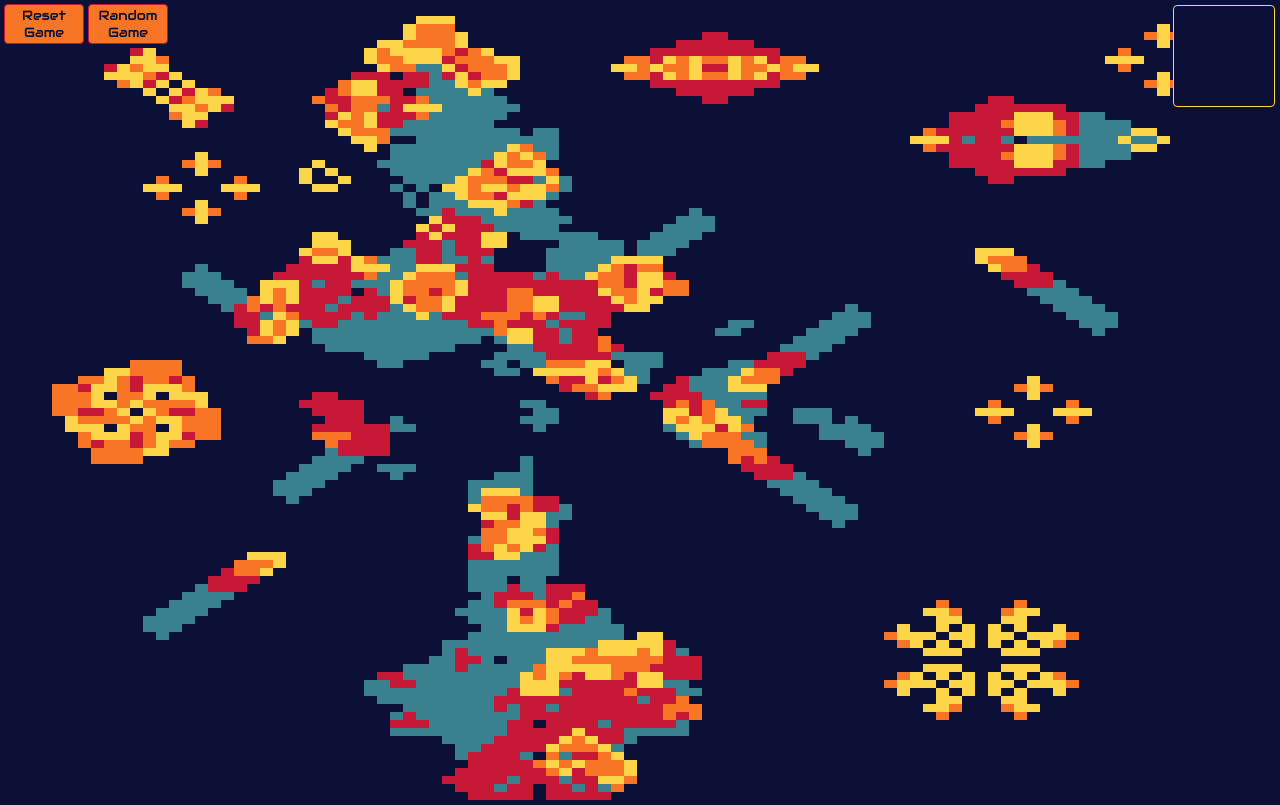
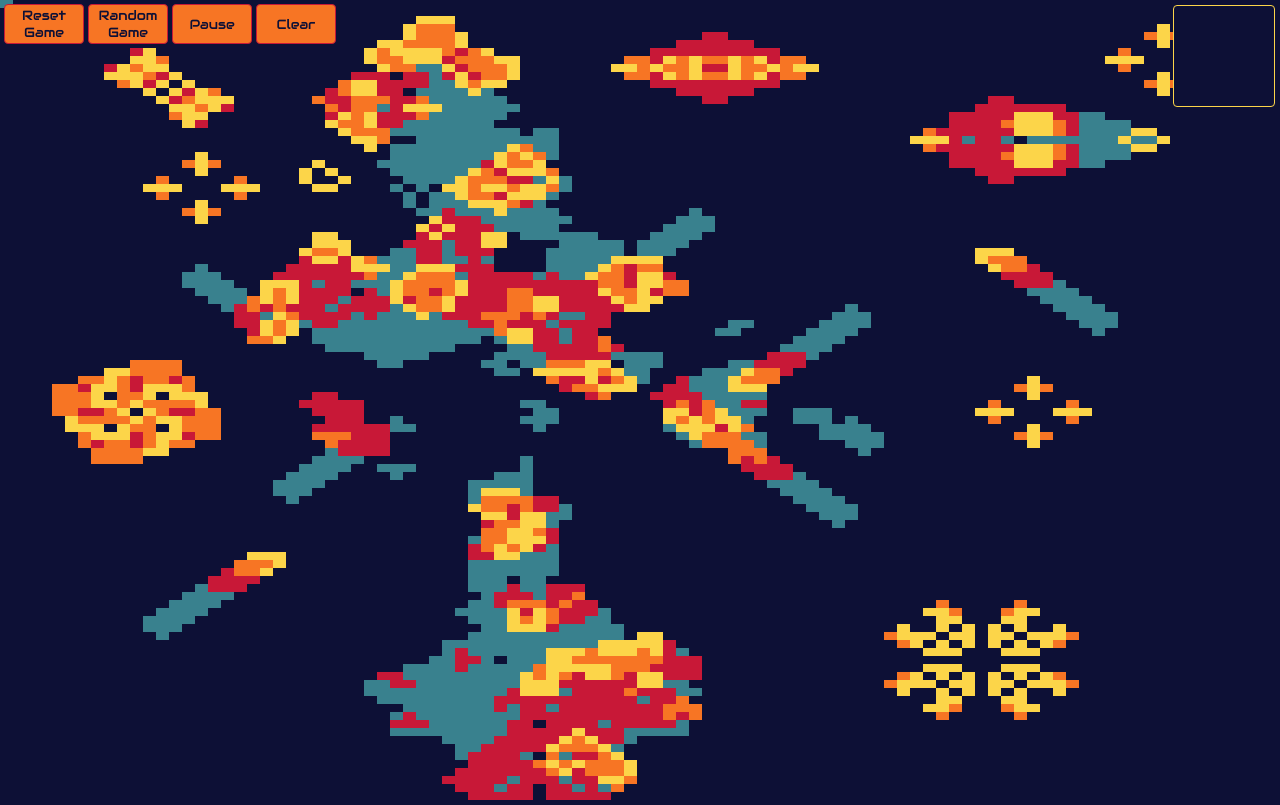
Before and after one commit to plmok61/phil-mok, a React (Create React App) app: page / in a window 1280 px wide. Built offline with nearby package versions, Linux system fonts and the light colour scheme; no server answers.

Commit message:
pause/play functionality

```diff
--- a/src/App.css
+++ b/src/App.css
@@ -3,10 +3,11 @@
   top: 4px;
   width: 80px;
   height: 40px;
-  border: 1px solid #c81837;
-  background-color: #f77524;
-  color: #0d1036;
+  border: 1px solid var(--red);
+  background-color: var(--orange);
+  color: var(--darkPurple);
   border-radius: 4px;
+  cursor: pointer;
 }
 
 .resetButton {
@@ -15,6 +16,14 @@
 
 .randomButton {
   left: 88px;
+}
+
+.pausePlayButton {
+  left: 172px;
+}
+
+.clearButton {
+  left: 256px
 }
 
 .profilePicContainer {
@@ -26,14 +35,14 @@
   border-radius: 4px;
   overflow: hidden;
   transition: all 1s;
-  border: 1px solid #fcd549;
+  border: 1px solid var(--yellow);
   display: flex;
   flex-direction: column;
   justify-content: flex-start;
   align-items: center;
   text-align: center;
   background-color: #0d1036;
-  color: #fcd549;
+  color: var(--yellow);
 }
 
 .expandContainer {
--- a/src/components/GameOfLifeGrid.js
+++ b/src/components/GameOfLifeGrid.js
@@ -2,45 +2,63 @@ import React, { useEffect, useRef, useState } from 'react';
 import GameOfLife from '../gol/game-of-life';
 import initialGrid from '../gol/initialGrid.json';
 
-const GOL = new GameOfLife({ gridSize: 100 });
+const gridSize = 100;
+
+const GOL = new GameOfLife({ gridSize });
+
+function getXY({ clientX, clientY }) {
+  const x = Math.round(clientX / Math.ceil(window.innerWidth / gridSize));
+  const y = Math.round(clientY / Math.ceil(window.innerHeight / gridSize));
+  return { x, y };
+}
 
 function GameOfLifeGrid() {
   const canvasRef = useRef(null);
   const [gameOver, setGameOver] = useState(false);
+  const [paused, setPaused] = useState(false);
 
   useEffect(() => {
     const canvas = canvasRef.current;
     const canvasClick = (event) => {
-      const { clientX, clientY } = event;
-      const x = Math.round(clientX / Math.ceil(window.innerWidth / GOL.gridSize));
-      const y = Math.round(clientY / Math.ceil(window.innerHeight / GOL.gridSize));
+      const { x, y } = getXY(event);
       GOL.editGrid(x, y);
+    };
+
+    const canvasHover = (event) => {
+      const { x, y } = getXY(event);
+      GOL.trackMouse(x, y);
     };
 
     if (canvas) {
       canvas.width = window.innerWidth;
       canvas.height = window.innerHeight;
 
-      GOL.initGrid(canvasRef.current, initialGrid);
+      GOL.initGrid(canvas, initialGrid);
       setTimeout(() => {
         GOL.startGame();
       }, 1000);
 
       const setGOTrue = () => setGameOver(true);
+      const setPausePlay = (p) => setPaused(p);
+
       GOL.on('gameOver', setGOTrue);
+      GOL.on('pause', setPausePlay);
 
       canvas.addEventListener('click', canvasClick);
+      canvas.addEventListener('mousemove', canvasHover);
     }
     return () => {
       GOL.removeAllListeners();
-      if (canvas) canvas.removeEventListener('click', canvasClick);
+      if (canvas) {
+        canvas.removeEventListener('click', canvasClick);
+        canvas.removeEventListener('mousemove', canvasHover);
+      }
     };
   }, []);
 
   useEffect(() => {
     if (gameOver) {
-      GOL.initGrid(canvasRef.current);
-      GOL.startGame();
+      GOL.pauseGame();
       setGameOver(false);
     }
   }, [gameOver]);
@@ -70,6 +88,30 @@ function GameOfLifeGrid() {
       >
         Reset Game
       </button>
+      <button
+        className="gameButton pausePlayButton"
+        type="button"
+        onClick={() => {
+          if (paused) {
+            GOL.startGame();
+          } else {
+            GOL.pauseGame();
+          }
+        }}
+      >
+        {paused ? 'Play' : 'Pause'}
+      </button>
+
+      <button
+        className="gameButton clearButton"
+        type="button"
+        onClick={() => {
+          GOL.pauseGame();
+          GOL.clearGame();
+        }}
+      >
+        Clear
+      </button>
     </div>
   );
 }
--- a/src/components/Profile.js
+++ b/src/components/Profile.js
@@ -52,7 +52,6 @@ function Profile() {
           LinkedIn
         </a>
       </div>
-
     </div>
   );
 }
--- a/src/gol/game-of-life.js
+++ b/src/gol/game-of-life.js
@@ -39,9 +39,9 @@ class GameOfLife extends EventEmitter {
     this.gridSize = gridSize;
     this.totalAlive = 0;
     this.turnsTotalSame = 0;
-    this.gameOver = false;
     this.gameInterval = null;
     this.initialized = false;
+    this.mousePosition = [0, 0];
   }
 
   createGrid(initialGrid) {
@@ -109,7 +109,11 @@ class GameOfLife extends EventEmitter {
       ? this.turnsTotalSame + 1
       : 0;
     this.totalAlive = totalAlive;
-    this.gameOver = this.turnsTotalSame > fadeTotal;
+
+    if (this.turnsTotalSame > fadeTotal) {
+      clearInterval(this.gameInterval);
+      this.emit('gameOver');
+    }
   }
 
   buildNextGrid() {
@@ -147,7 +151,13 @@ class GameOfLife extends EventEmitter {
 
     this.grid.forEach((row, y) => {
       row.forEach((cell, x) => {
-        ctx.fillStyle = colorsFade[cell.colorIndex];
+        const [mouseX, mouseY] = this.mousePosition;
+        let isHover = false;
+        if (mouseX === x && mouseY === y) {
+          isHover = true;
+        }
+        const color = isHover ? teal : colorsFade[cell.colorIndex];
+        ctx.fillStyle = color;
         ctx.fillRect(x * cellWidth, y * cellHeight, cellWidth, cellHeight);
       });
     });
@@ -163,13 +173,22 @@ class GameOfLife extends EventEmitter {
   }
 
   newFrame() {
-    if (this.gameOver) {
-      clearInterval(this.gameInterval);
-      this.emit('gameOver');
-      return;
-    }
     this.buildNextGrid();
     this.drawCanvas();
+  }
+
+  trackMouse(x, y) {
+    this.mousePosition = [x, y];
+
+    if (!this.gameInterval) {
+      this.drawCanvas();
+      const { innerWidth, innerHeight } = window;
+      const cellWidth = Math.ceil(innerWidth / this.gridSize);
+      const cellHeight = Math.ceil(innerHeight / this.gridSize);
+      const ctx = this.canvas.getContext('2d');
+      ctx.fillStyle = teal;
+      ctx.fillRect(x * cellWidth, y * cellHeight, cellWidth, cellHeight);
+    }
   }
 
   initGrid(canvas, initialGrid) {
@@ -182,7 +201,6 @@ class GameOfLife extends EventEmitter {
     this.canvas.width = innerWidth;
     this.canvas.height = innerHeight;
     this.turnsTotalSame = 0;
-    this.gameOver = false;
     this.createGrid(initialGrid);
     this.drawCanvas();
     this.initialized = true;
@@ -202,6 +220,31 @@ class GameOfLife extends EventEmitter {
     this.gameInterval = setInterval(() => {
       this.newFrame();
     }, 100);
+
+    this.emit('pause', false);
+  }
+
+  pauseGame() {
+    if (this.gameInterval) {
+      clearInterval(this.gameInterval);
+      this.gameInterval = null;
+      this.emit('pause', true);
+    }
+  }
+
+  clearGame() {
+    const blankGrid = [];
+    const rows = this.grid.length;
+    const cols = this.grid[0].length;
+    for (let y = 0; y < rows; y += 1) {
+      const row = [];
+      for (let x = 0; x < cols; x += 1) {
+        row.push({ isAlive: 0, colorIndex: 0 });
+      }
+      blankGrid.push(row);
+    }
+    this.createGrid(blankGrid);
+    this.drawCanvas();
   }
 }
 
--- a/src/index.css
+++ b/src/index.css
@@ -1,3 +1,11 @@
+:root {
+  --red: #c81837;
+  --orange: #f77524;
+  --yellow: #fcd549;
+  --teal: #39818e;
+  --darkPurple: #0d1036;
+}
+
 html, body, #root, .App, button {
   height: 100%;
   background-color: #0d1036;
@@ -10,9 +18,9 @@ body {
 }
 
 a {
-  color: #39818e;
+  color: var(--yellow);
 }
 
 a:visited {
-  color: #fcd549;
+  color: var(--yellow);
 }
```
